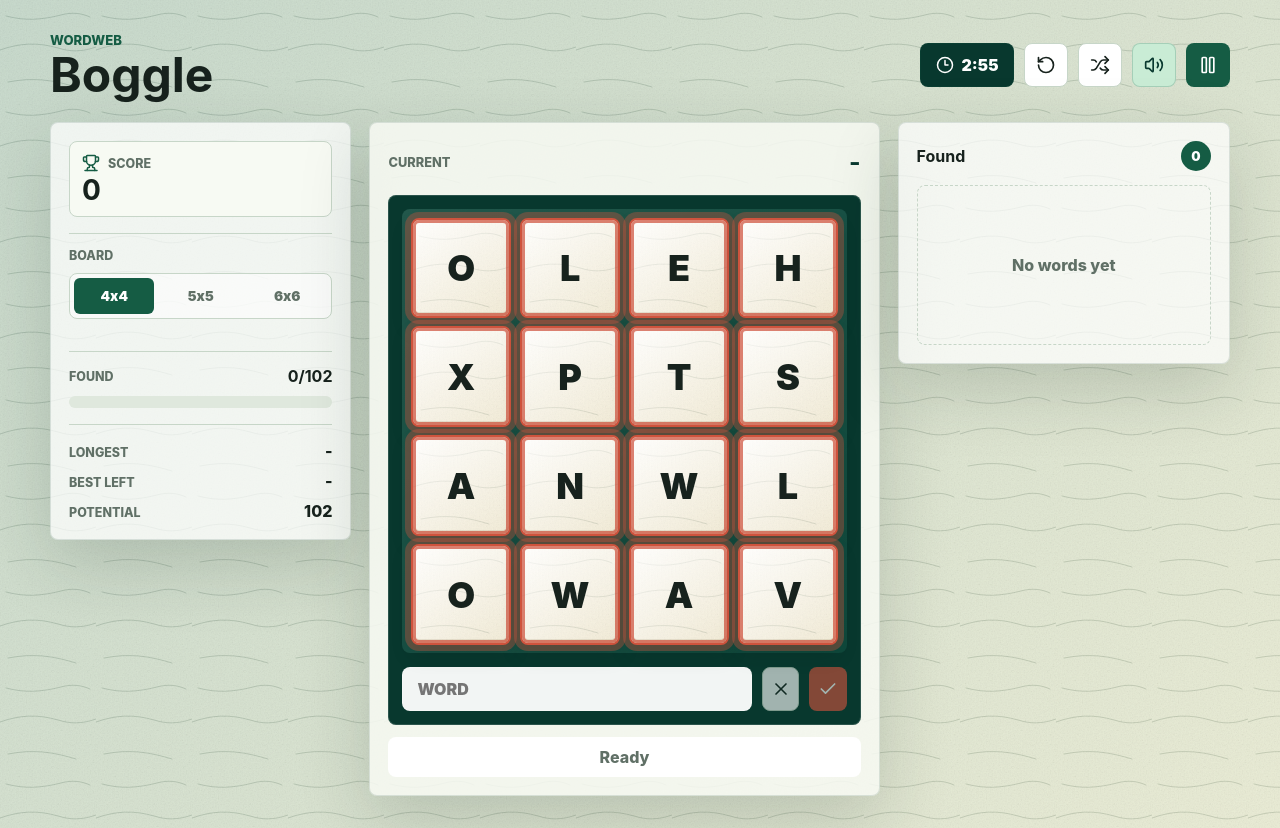
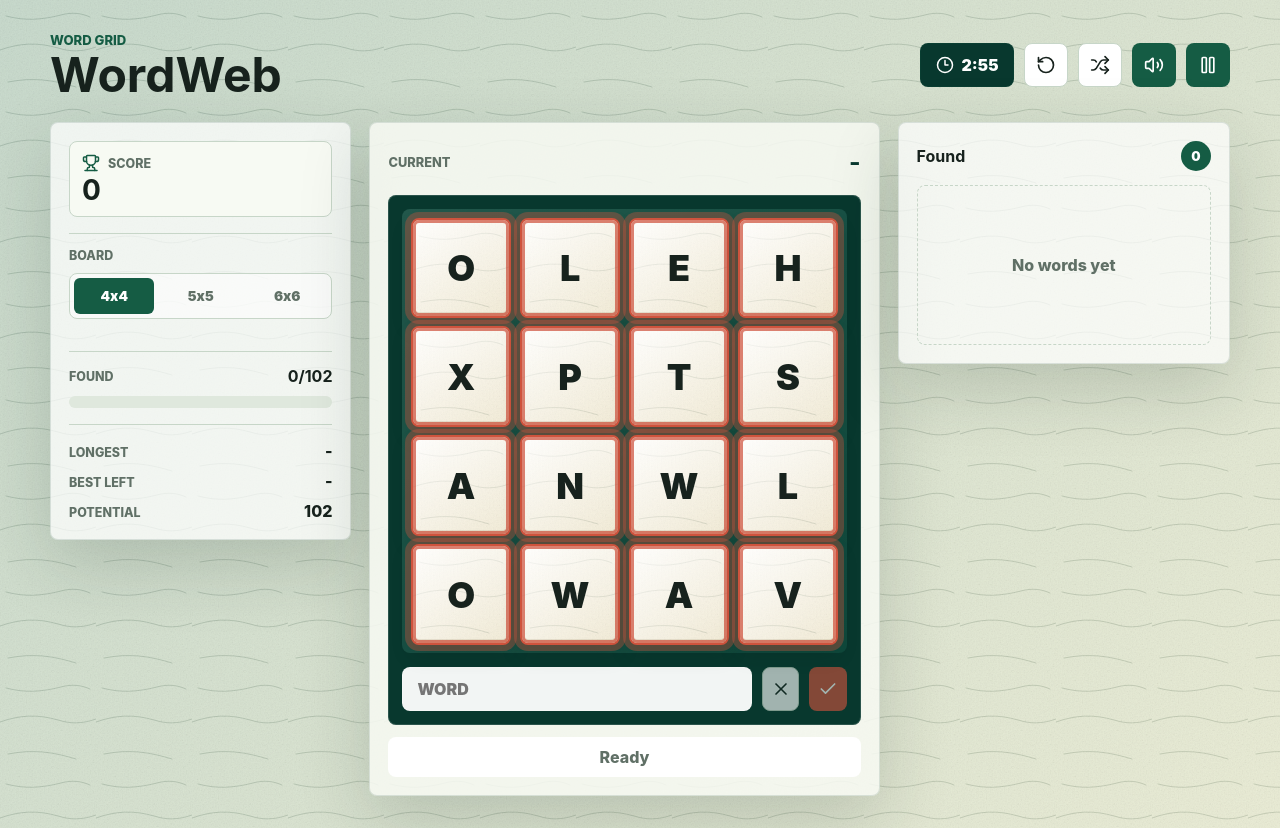
Before and after one commit to kldavis4/webwords, a Next.js app: page / in a window 1280 px wide. Built offline with nearby package versions, Linux system fonts and the light colour scheme.

Commit message:
Remove Boggle branding

```diff
--- a/src/app/globals.css
+++ b/src/app/globals.css
@@ -164,8 +164,8 @@
 
 .icon-button.sound-on {
   border-color: rgba(21, 92, 68, 0.2);
-  background: var(--mint);
-  color: var(--green-deep);
+  background: var(--green);
+  color: white;
 }
 
 .icon-button.submit {
--- a/src/app/layout.tsx
+++ b/src/app/layout.tsx
@@ -2,8 +2,8 @@
 import "./globals.css";
 
 export const metadata: Metadata = {
-  title: "WordWeb Boggle",
-  description: "A fast, dictionary-backed Boggle word search game built with Next.js."
+  title: "WordWeb",
+  description: "A fast, dictionary-backed word search game built with Next.js."
 };
 
 type RootLayoutProps = Readonly<{
--- a/src/app/page.tsx
+++ b/src/app/page.tsx
@@ -418,8 +418,8 @@
     <main className="game-shell">
       <header className="topbar">
         <div>
-          <p className="eyebrow">WordWeb</p>
-          <h1>Boggle</h1>
+          <p className="eyebrow">Word Grid</p>
+          <h1>WordWeb</h1>
         </div>
         <div className="topbar-actions" aria-label="Round controls">
           <div
@@ -518,7 +518,7 @@
           ) : null}
         </aside>
 
-        <section className="board-stage" aria-label="Boggle board">
+        <section className="board-stage" aria-label="Word grid">
           <div className="current-word" aria-live="polite">
             <span>Current</span>
             <strong>{currentWord || typedWord.toUpperCase() || "-"}</strong>
@@ -526,9 +526,9 @@
 
           <div className="board-frame">
             <div
-              aria-label={`${boardSize} by ${boardSize} Boggle board`}
+              aria-label={`${boardSize} by ${boardSize} word grid`}
               className="board"
-              data-testid="boggle-board"
+              data-testid="word-grid"
               onPointerCancel={cancelDrag}
               onPointerDown={handleBoardPointerDown}
               onPointerMove={handleBoardPointerMove}
```
Also changed, not shown: 1 other file (tests, documents, lock files or other folders).
